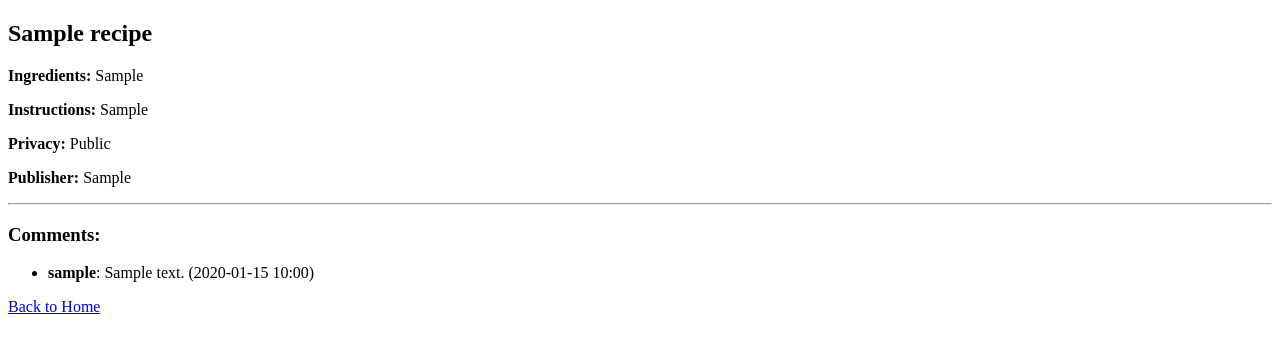
After one commit to SulavReg/CS4750-Project, a Flask app: page /recipe/1 in a window 1280 px wide. The commit adds this page. Shown: the top 353 px of the page. Run offline with Flask 3, Linux system fonts and the light colour scheme; tables that the repository leaves empty hold one stand-in row (values such as "Sample post").

Commit message:
New html template for detailed view of recipe, displays all comments from the comment table in models. Recipe titles on home page now link to the detailed view.

```diff
--- a/app/templates/home.html
+++ b/app/templates/home.html
@@ -31,7 +31,7 @@
         <h3>Recipes:</h3>
         {% for recipe in recipes %}
             <div class="recipe-card">
-                <h4>{{ recipe.title }}</h4>
+                <h4><a href="{{ url_for('routes.view_recipe', recipe_id=recipe.recipeid) }}">{{ recipe.title }}</a></h4>
                 <p><strong>Ingredients:</strong> {{ recipe.ingredients }}</p>
                 <p><strong>Instructions:</strong> {{ recipe.instructions }}</p>
                 <p><strong>Privacy:</strong> {% if recipe.isPrivate %} Private {% else %} Public {% endif %}</p>
--- /dev/null
+++ b/app/templates/view_recipe.html
@@ -0,0 +1,28 @@
+<!DOCTYPE html>
+<html>
+<head>
+    <title>{{ recipe.title }}</title>
+</head>
+<body>
+    <h2>{{ recipe.title }}</h2>
+    <p><strong>Ingredients:</strong> {{ recipe.ingredients }}</p>
+    <p><strong>Instructions:</strong> {{ recipe.instructions }}</p>
+    <p><strong>Privacy:</strong> {% if recipe.isprivate %} Private {% else %} Public {% endif %}</p>
+    <p><strong>Publisher:</strong> {{ recipe.publisher }}</p>
+
+    <hr>
+
+    <h3>Comments:</h3>
+    {% if comments %}
+        <ul>
+        {% for comment in comments %}
+            <li><strong>{{ comment.username }}</strong>: {{ comment.contents }} ({{ comment.date_posted.strftime('%Y-%m-%d %H:%M') }})</li>
+        {% endfor %}
+        </ul>
+    {% else %}
+        <p>No comments yet.</p>
+    {% endif %}
+
+    <a href="{{ url_for('routes.home') }}">Back to Home</a>
+</body>
+</html>
--- a/route.py
+++ b/route.py
@@ -1,5 +1,7 @@
 from flask import Blueprint, render_template, request, redirect, url_for, session
-from models import db, User, Recipe
+from models import db, User, Recipe, RecipeComment
+from datetime import datetime
+
 
 routes = Blueprint("routes", __name__)
 
@@ -58,6 +60,13 @@ def new_recipe():
 
     return render_template("new_recipe.html")
 
+# Recipe viewing page
+@routes.route("/recipe/<int:recipe_id>")
+def view_recipe(recipe_id):
+    recipe = Recipe.query.get_or_404(recipe_id)
+    comments = RecipeComment.query.filter_by(recipeid=recipe_id).order_by(RecipeComment.commentid.asc()).all()
+    return render_template('view_recipe.html', recipe=recipe, comments=comments)
+
 
 # Logout
 @routes.route("/logout")
```
